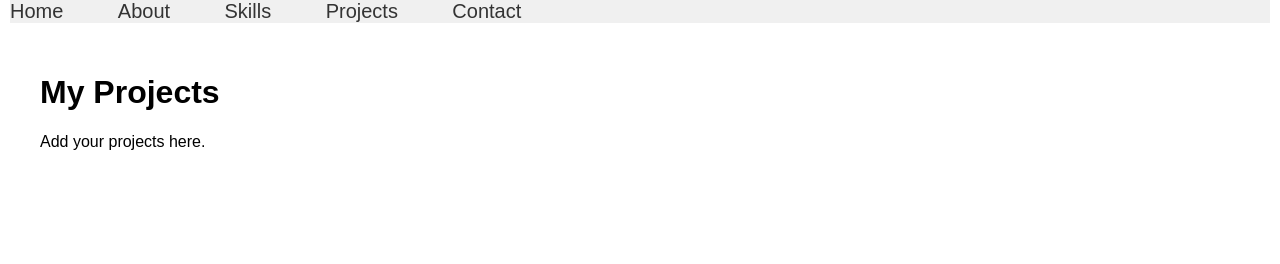
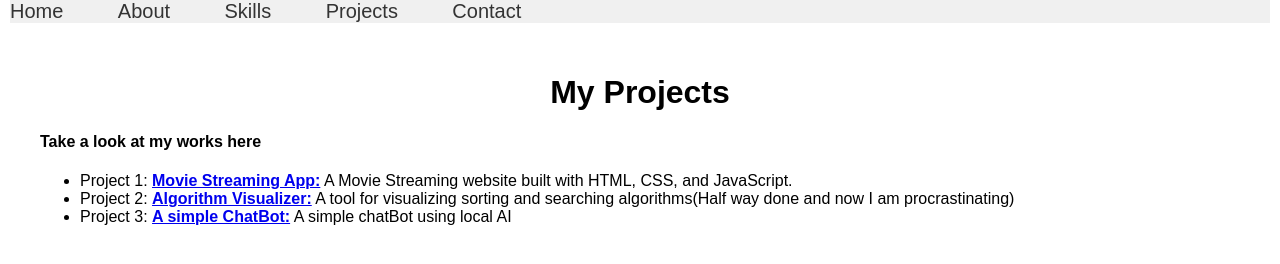
Before and after one commit to HrickRomit/CSE482Lab1, a plain HTML site: page projects.html in a window 1280 px wide. Drawn offline with Linux system fonts and the light colour scheme.

Commit message:
projects and contact

```diff
--- a/projects.html
+++ b/projects.html
@@ -1,11 +1,12 @@
 <!DOCTYPE html>
 <html lang="en">
+
 <head>
     <meta charset="UTF-8">
     <meta name="viewport" content="width=device-width, initial-scale=1.0">
     <title>Projects - Hrick Romit</title>
     <style>
-         body {
+        body {
             margin: 0 10px;
             padding: 10;
             font-family: Arial, sans-serif;
@@ -29,6 +30,7 @@
         }
     </style>
 </head>
+
 <body>
     <nav class="navbar">
         <a href="index.html">Home</a>
@@ -39,8 +41,17 @@
     </nav>
 
     <div class="content">
-        <h1>My Projects</h1>
-        <p>Add your projects here.</p>
+        <h1 style="text-align: center;">My Projects</h1>
+        <h4>Take a look at my works here</h4>
+        <ul>
+            <li>Project 1: <a href="https://github.com/HrickRomit/Movie_Streaming_app"><b>Movie Streaming App:</b></a> A
+                Movie Streaming website built with HTML, CSS, and JavaScript.</li>
+            <li>Project 2: <a href="https://github.com/HrickRomit/Algorithm_Visualizer"><b>Algorithm Visualizer:</b></a>
+                A tool for visualizing sorting and searching algorithms(Half way done and now I am procrastinating)</li>
+            <li>Project 3: <a href="https://github.com/HrickRomit/OllamaChatBOT"><b>A simple ChatBot:</b></a> A simple
+                chatBot using local AI </li>
+        </ul>
     </div>
 </body>
+
 </html>
```
Also changed, not shown: contact.html (+7 -2 lines).
